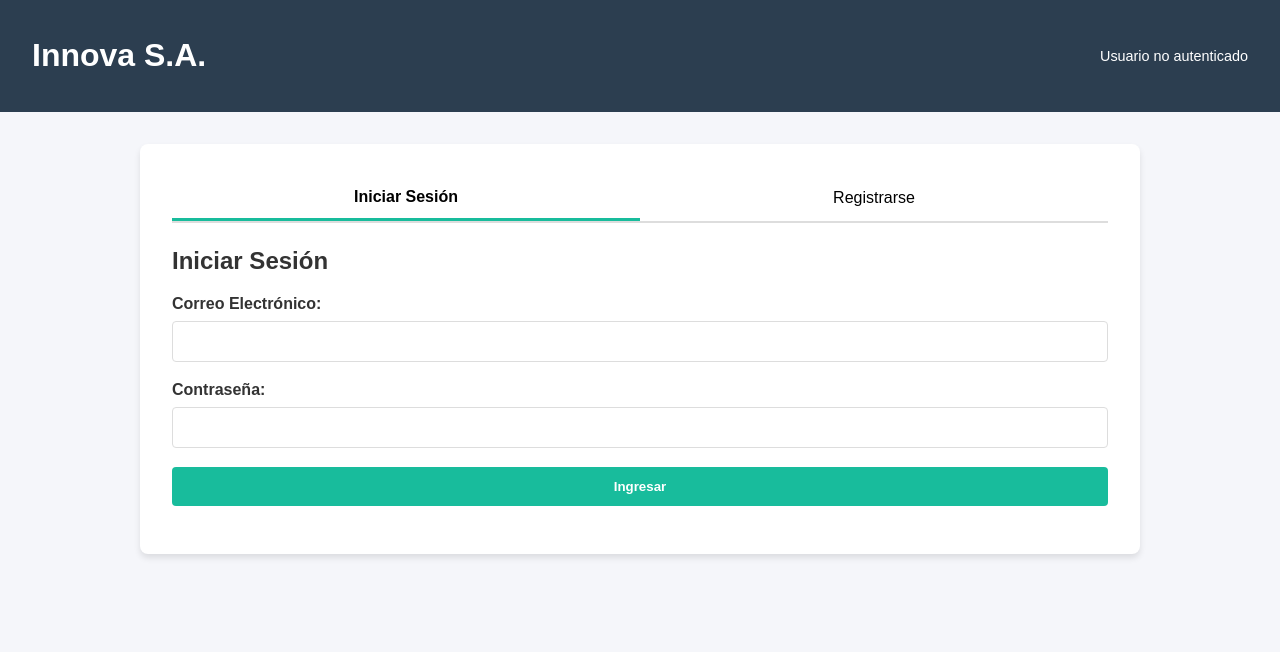
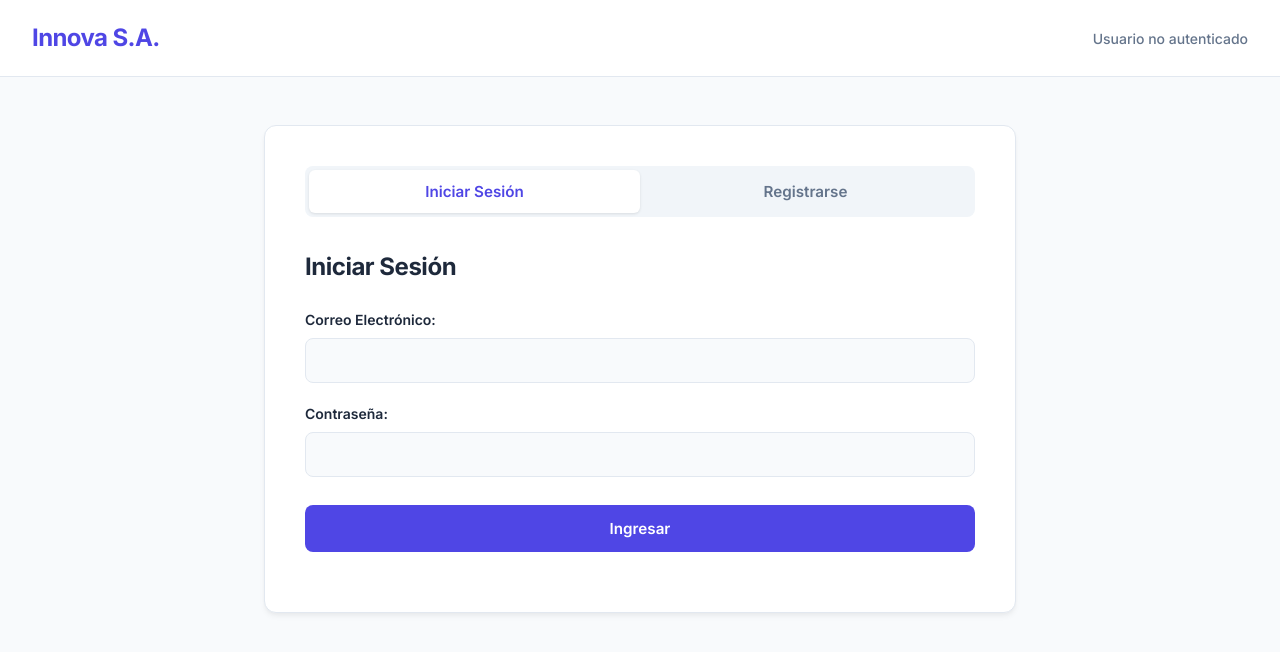
Before and after one commit to nicolec413/innova-database-web, a plain HTML site: page index.html in a window 1280 px wide. Drawn offline with nearby package versions, Linux system fonts and the light colour scheme.

Commit message:
Update style.css

```diff
--- a/style.css
+++ b/style.css
@@ -1,51 +1,100 @@
+/* Importar tipografía moderna */
+@import url('https://fonts.googleapis.com/css2?family=Inter:wght@300;400;500;600;700&display=swap');
+
 :root {
-    --primary-color: #2c3e50;
-    --secondary-color: #18bc9c;
-    --background-color: #f5f6fa;
-    --card-background: #ffffff;
-    --text-color: #333333;
-    --border-color: #dddddd;
+    --bg-color: #f8fafc;
+    --card-bg: #ffffff;
+    --primary: #4f46e5;       /* Índigo moderno */
+    --primary-hover: #4338ca;
+    --secondary: #10b981;     /* Esmeralda */
+    --text-main: #1e293b;     /* Slate oscuro */
+    --text-muted: #64748b;    /* Slate claro */
+    --border: #e2e8f0;
+    --error: #ef4444;
+    --success: #22c55e;
+}
+
+* {
+    box-sizing: border-box;
+    margin: 0;
+    padding: 0;
+    font-family: 'Inter', sans-serif;
 }
 
 body {
-    font-family: Arial, sans-serif;
-    background-color: var(--background-color);
-    color: var(--text-color);
-    margin: 0;
-    padding: 0;
+    background-color: var(--bg-color);
+    color: var(--text-main);
+    line-height: 1.5;
 }
 
+/* Header estilizado */
 header {
-    background-color: var(--primary-color);
-    color: white;
-    padding: 1rem 2rem;
+    background-color: var(--card-bg);
+    border-bottom: 1px solid var(--border);
+    padding: 1.25rem 2rem;
     display: flex;
     justify-content: space-between;
     align-items: center;
 }
 
-#user-session-info {
-    font-size: 0.9rem;
+header h1 {
+    font-size: 1.5rem;
+    font-weight: 700;
+    color: var(--primary);
+    letter-spacing: -0.025em;
 }
 
-.container {
-    max-width: 1000px;
-    margin: 2rem auto;
-    padding: 0 1rem;
+#user-session-info {
+    display: flex;
+    align-items: center;
+    gap: 1rem;
 }
 
-.card {
-    background-color: var(--card-background);
-    border-radius: 8px;
-    box-shadow: 0 4px 6px rgba(0, 0, 0, 0.1);
-    padding: 2rem;
-    margin-bottom: 2rem;
+#user-email-display {
+    font-size: 0.875rem;
+    color: var(--text-muted);
+    font-weight: 500;
 }
 
+#btn-logout {
+    background-color: #fee2e2;
+    color: #ef4444;
+    border: none;
+    padding: 0.5rem 1rem;
+    border-radius: 6px;
+    font-size: 0.875rem;
+    font-weight: 600;
+    cursor: pointer;
+    transition: background 0.2s;
+}
+
+#btn-logout:hover {
+    background-color: #fca5a5;
+}
+
+/* Contenedor principal */
+.container {
+    max-width: 800px;
+    margin: 3rem auto;
+    padding: 0 1.5rem;
+}
+
+/* Tarjetas modernas */
+.card {
+    background-color: var(--card-bg);
+    border: 1px solid var(--border);
+    border-radius: 12px;
+    box-shadow: 0 4px 6px -1px rgba(0, 0, 0, 0.05), 0 2px 4px -1px rgba(0, 0, 0, 0.03);
+    padding: 2.5rem;
+}
+
+/* Pestañas de Navegación */
 .tabs {
     display: flex;
-    margin-bottom: 1.5rem;
-    border-bottom: 2px solid var(--border-color);
+    background-color: #f1f5f9;
+    padding: 0.25rem;
+    border-radius: 8px;
+    margin-bottom: 2rem;
 }
 
 .tab-btn {
@@ -53,98 +102,149 @@ header {
     padding: 0.75rem;
     background: none;
     border: none;
-    font-size: 1rem;
+    font-size: 0.95rem;
+    font-weight: 600;
+    color: var(--text-muted);
     cursor: pointer;
-    transition: background 0.3s;
+    border-radius: 6px;
+    transition: all 0.2s;
 }
 
 .tab-btn.active {
-    border-bottom: 3px solid var(--secondary-color);
-    font-weight: bold;
+    background-color: var(--card-bg);
+    color: var(--primary);
+    box-shadow: 0 1px 3px rgba(0, 0, 0, 0.1);
+}
+
+/* Formularios */
+h2 {
+    font-size: 1.5rem;
+    font-weight: 700;
+    margin-bottom: 1.5rem;
+    color: var(--text-main);
+    letter-spacing: -0.02em;
 }
 
 .form-group {
-    margin-bottom: 1.2rem;
+    margin-bottom: 1.25rem;
 }
 
 .form-group label {
     display: block;
     margin-bottom: 0.5rem;
-    font-weight: bold;
+    font-size: 0.875rem;
+    font-weight: 600;
+    color: var(--text-main);
 }
 
 .form-group input {
     width: 100%;
-    padding: 0.75rem;
-    box-sizing: border-box;
-    border: 1px solid var(--border-color);
-    border-radius: 4px;
+    padding: 0.75rem 1rem;
+    border: 1px solid var(--border);
+    border-radius: 8px;
+    font-size: 0.95rem;
+    background-color: #f8fafc;
+    transition: all 0.2s;
 }
 
-.btn-submit, .btn-toggle, #btn-logout {
-    padding: 0.75rem 1.5rem;
-    border: none;
-    border-radius: 4px;
-    cursor: pointer;
-    font-weight: bold;
+.form-group input:focus {
+    outline: none;
+    border-color: var(--primary);
+    background-color: #fff;
+    box-shadow: 0 0 0 3px rgba(79, 70, 229, 0.1);
 }
 
+/* Botones */
 .btn-submit {
-    background-color: var(--secondary-color);
+    background-color: var(--primary);
     color: white;
+    border: none;
+    padding: 0.875rem;
+    font-size: 0.95rem;
+    font-weight: 600;
+    border-radius: 8px;
+    cursor: pointer;
     width: 100%;
+    transition: background 0.2s;
+    margin-top: 0.5rem;
 }
 
+.btn-submit:hover {
+    background-color: var(--primary-hover);
+}
+
+/* Mensajes de feedback */
+.message {
+    margin-top: 1.25rem;
+    font-size: 0.875rem;
+    font-weight: 500;
+    text-align: center;
+}
+
+/* Sección de datos */
 .selector-datos {
+    display: flex;
+    gap: 0.75rem;
     margin-bottom: 1.5rem;
-    display: flex;
-    gap: 1rem;
 }
 
 .btn-toggle {
-    background-color: #e2e8f0;
-    color: var(--primary-color);
+    flex: 1;
+    background-color: #f1f5f9;
+    color: var(--text-muted);
+    border: 1px solid var(--border);
+    padding: 0.75rem;
+    font-size: 0.9rem;
+    font-weight: 600;
+    border-radius: 8px;
+    cursor: pointer;
+    transition: all 0.2s;
 }
 
 .btn-toggle.active {
-    background-color: var(--primary-color);
+    background-color: var(--primary);
     color: white;
+    border-color: var(--primary);
 }
 
-#btn-logout {
-    background-color: #e74c3c;
-    color: white;
-    padding: 0.5rem 1rem;
-    margin-left: 1rem;
-}
-
+/* Tablas Modernas */
 .table-container {
-    overflow-x: auto;
+    border: 1px solid var(--border);
+    border-radius: 8px;
+    overflow: hidden;
+    background-color: var(--card-bg);
 }
 
 table {
     width: 100%;
     border-collapse: collapse;
-    margin-top: 1rem;
-}
-
-th, td {
-    padding: 0.75rem;
-    text-align: left;
-    border-bottom: 1px solid var(--border-color);
+    font-size: 0.875rem;
 }
 
 th {
-    background-color: #f8f9fa;
-    color: var(--primary-color);
+    background-color: #f8fafc;
+    color: var(--text-muted);
+    font-weight: 600;
+    padding: 1rem;
+    text-align: left;
+    border-bottom: 1px solid var(--border);
 }
 
+td {
+    padding: 1rem;
+    color: var(--text-main);
+    border-bottom: 1px solid var(--border);
+}
+
+tr:last-child td {
+    border-bottom: none;
+}
+
+tr:hover td {
+    background-color: #f8fafc;
+}
+
+/* Clases de utilidad */
 .hidden {
     display: none !important;
 }
-
-.message {
-    margin-top: 1rem;
-    font-weight: bold;
-    text-align: center;
-}
```
